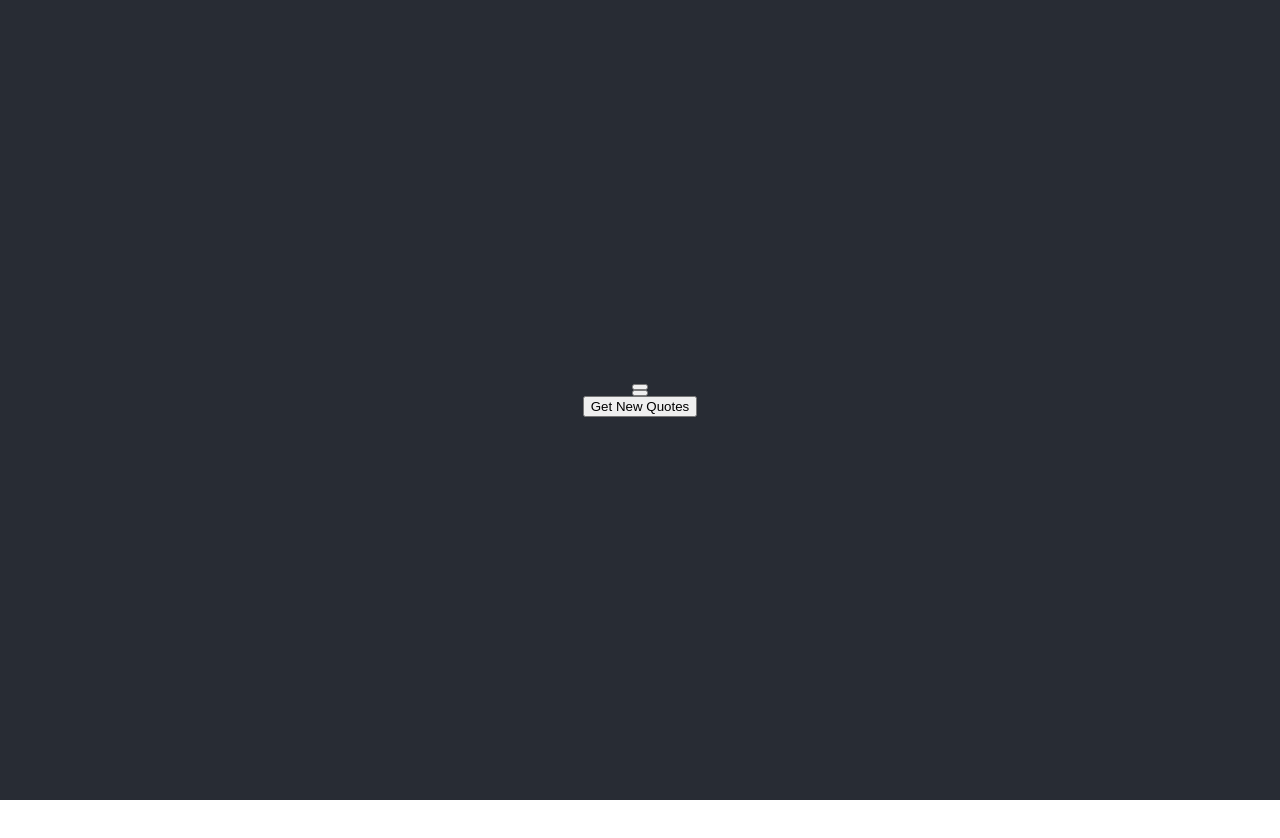
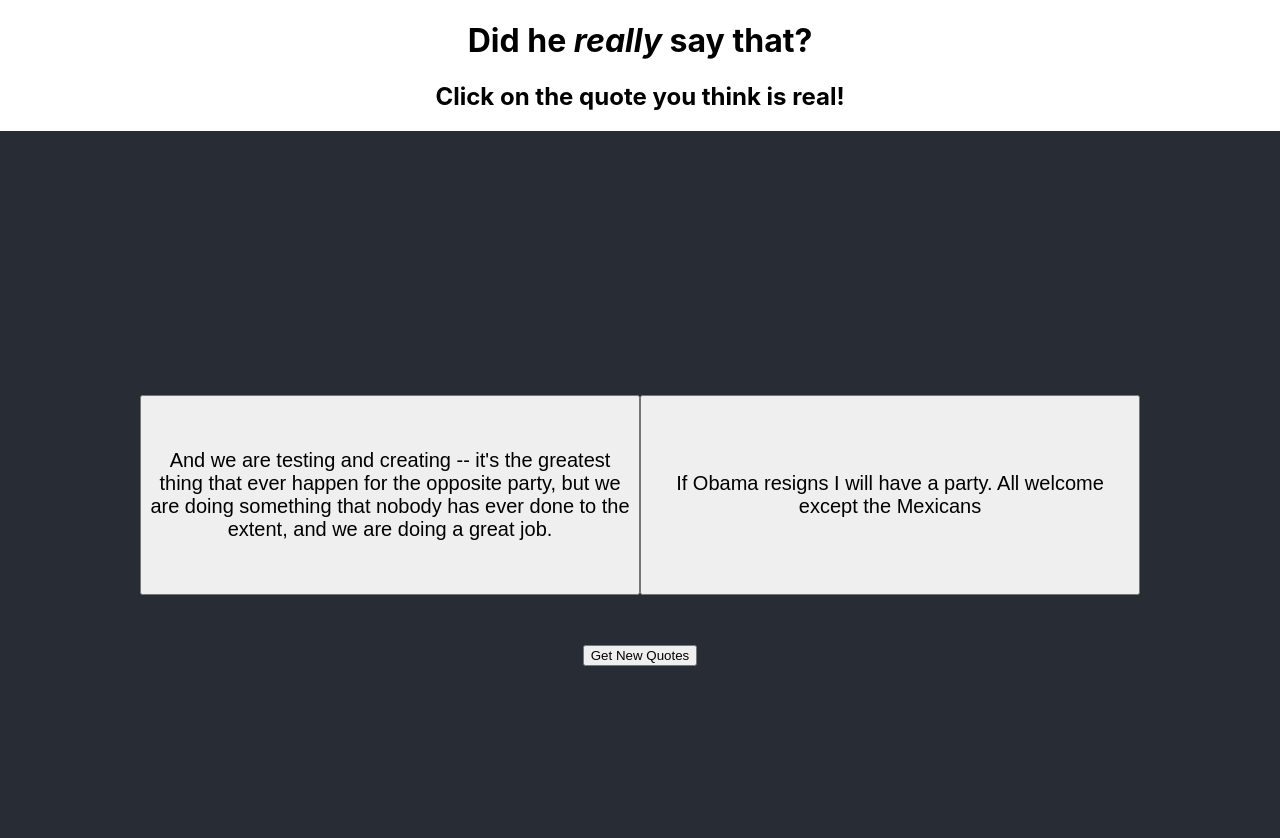
Before and after one commit to celentanoad/guess-the-quote, a React (Create React App) app: page / in a window 1280 px wide. Shown: the top 838 px of the page. Before the commit the page ends 800 px from the top, so only its background shows below. Built offline with nearby package versions, Linux system fonts and the light colour scheme.

Commit message:
add game logic

```diff
--- a/src/App.css
+++ b/src/App.css
@@ -1,16 +1,5 @@
 .App {
   text-align: center;
-}
-
-.App-logo {
-  height: 40vmin;
-  pointer-events: none;
-}
-
-@media (prefers-reduced-motion: no-preference) {
-  .App-logo {
-    animation: App-logo-spin infinite 20s linear;
-  }
 }
 
 .App-header {
@@ -20,19 +9,26 @@
   flex-direction: column;
   align-items: center;
   justify-content: center;
-  font-size: calc(10px + 2vmin);
   color: white;
 }
 
-.App-link {
-  color: #61dafb;
+button {
+  width: 500px;
+  height: 200px;
 }
 
-@keyframes App-logo-spin {
-  from {
-    transform: rotate(0deg);
-  }
-  to {
-    transform: rotate(360deg);
-  }
+.buttons {
+ display: flex;
+ flex-direction: row;
+ justify-content: space-between;
 }
+
+.quote {
+  font-size: 20px;
+}
+
+.new {
+  width: fit-content;
+  height: fit-content;
+  margin-top: 50px;
+}
--- a/src/App.js
+++ b/src/App.js
@@ -1,4 +1,4 @@
-import React, { useState } from 'react';
+import React, { useEffect, useState } from 'react';
 import './App.css';
 import * as fakeQuotes from './data/fakeQuotes';
 import * as realQuotes from './data/realQuotes';
@@ -7,8 +7,10 @@
  const [realQuote, setRealQuote] = useState(null)
  const [fakeQuote, setFakeQuote] = useState(null)
  const [order, setOrder] = useState(0)
+ const [message, setMessage] = useState(null)
 
  const getQuotes = async () => {
+   setMessage(null)
    const real = await realQuotes.getRandomRealQuote();
    const fake = await fakeQuotes.getRandomFakeQuote();
    setRealQuote(real);
@@ -17,25 +19,48 @@
    setOrder(num);
  }
 
+ useEffect(() => {
+   getQuotes()
+ }, []);
 
-
+ const handleGuess = (e) => {
+   console.log(e)
+  if (e.target.textContent === realQuote) {
+    setMessage("You got it right!");
+  } else {
+    setMessage("Nope, that quote is fake!");
+  }
+ }
 
   return (
     <div className="App">
+    <h1>Did he <i>really</i> say that?</h1>
+    <h2>Click on the quote you think is real!</h2>
       <header className="App-header">
-        {order === 0 ?
-        <>
-        <button>{realQuote}</button>
-        <button>{fakeQuote}</button>
-        </>
+        {message ?
+          <h3>{message}</h3>
+          :
+        order === 0 ?
+        <div className="buttons">
+          <button onClick={(e) => handleGuess(e)}>
+           <div className="quote">{realQuote}</div>
+          </button>
+          <button onClick={(e) => handleGuess(e)}>
+           <div className="quote">{fakeQuote}</div>
+          </button>
+        </div>
         :
-        <>
-        <button>{fakeQuote}</button>
-        <button>{realQuote}</button>
-        </>
-        }
+        <div className="buttons">
+           <button onClick={(e) => handleGuess(e)}>
+           <div className="quote">{fakeQuote}</div>
+          </button>
+          <button onClick={(e) => handleGuess(e)}>
+           <div className="quote">{realQuote}</div>
+          </button>
+        </div>
 
-        <button onClick={getQuotes}>Get New Quotes</button>
+      }
+        <button className="new" onClick={getQuotes}>Get New Quotes</button>
       </header>
     </div>
   );
```
